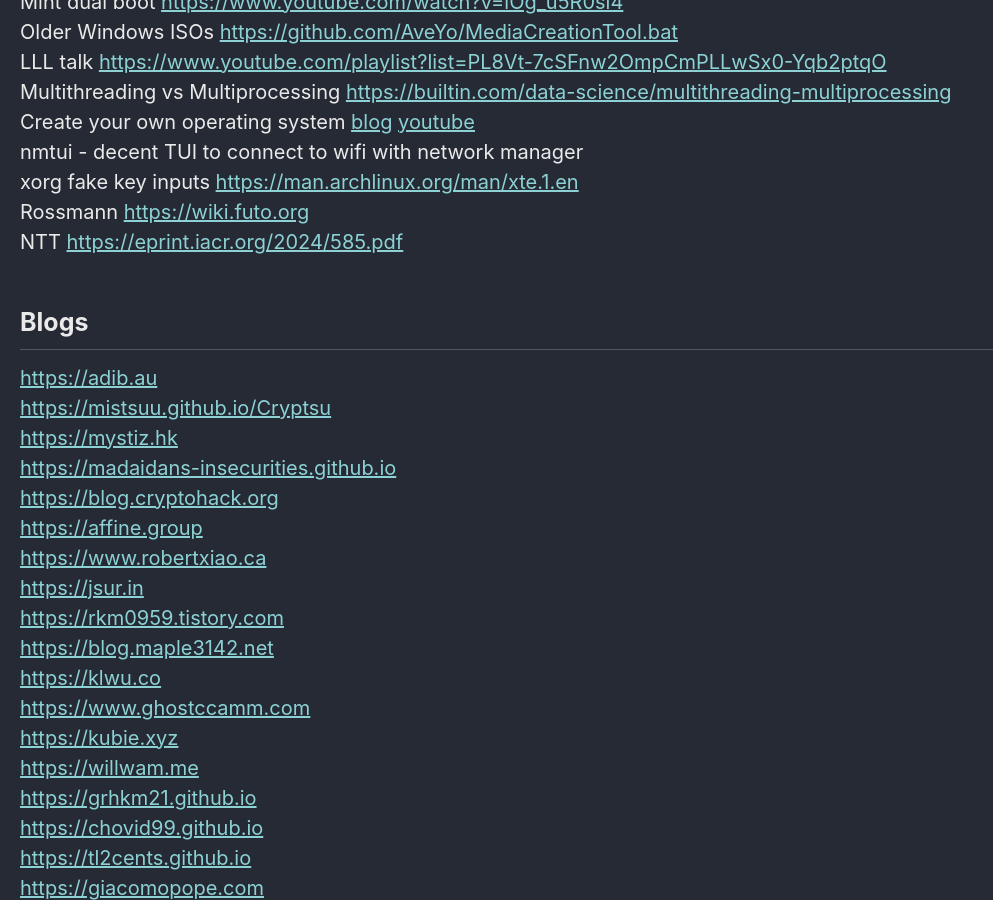
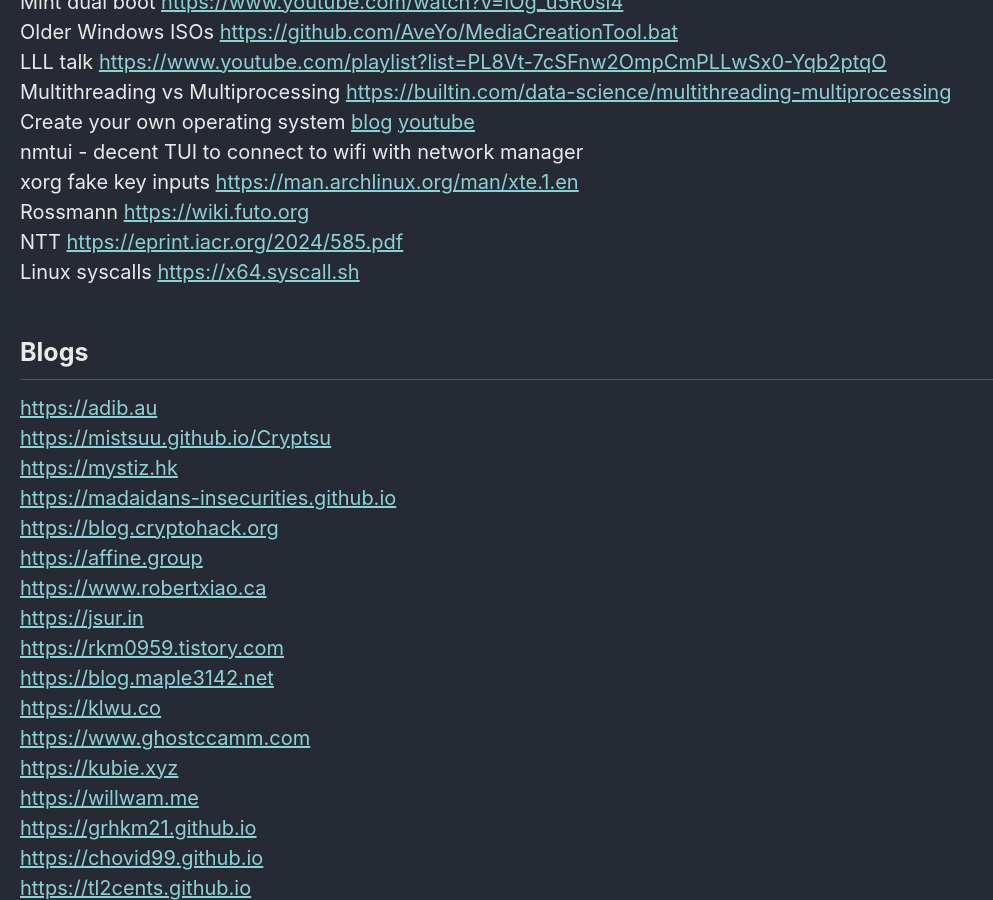
Before and after one commit to Connor-McCartney/Connor-McCartney.github.io, a Jekyll site: the page built from _pages/misc/resources.md, in a window 1280 px wide and 900 px high, scrolled down 2237 px. Shown: the whole window, without its empty margins (0-993 px from the left). Built offline with Jekyll 4.4.1, drawn with Linux system fonts in a browser that asks for light colours; cached includes are drawn as plain includes.

Commit message:
Update resources.md

```diff
--- a/_pages/misc/resources.md
+++ b/_pages/misc/resources.md
@@ -79,6 +79,7 @@ nmtui - decent TUI to connect to wifi with network manager <br>
 xorg fake key inputs <https://man.archlinux.org/man/xte.1.en> <br>
 Rossmann <https://wiki.futo.org> <br>
 NTT <https://eprint.iacr.org/2024/585.pdf> <br>
+Linux syscalls <https://x64.syscall.sh> <br>
 
 ## Blogs
 
```
